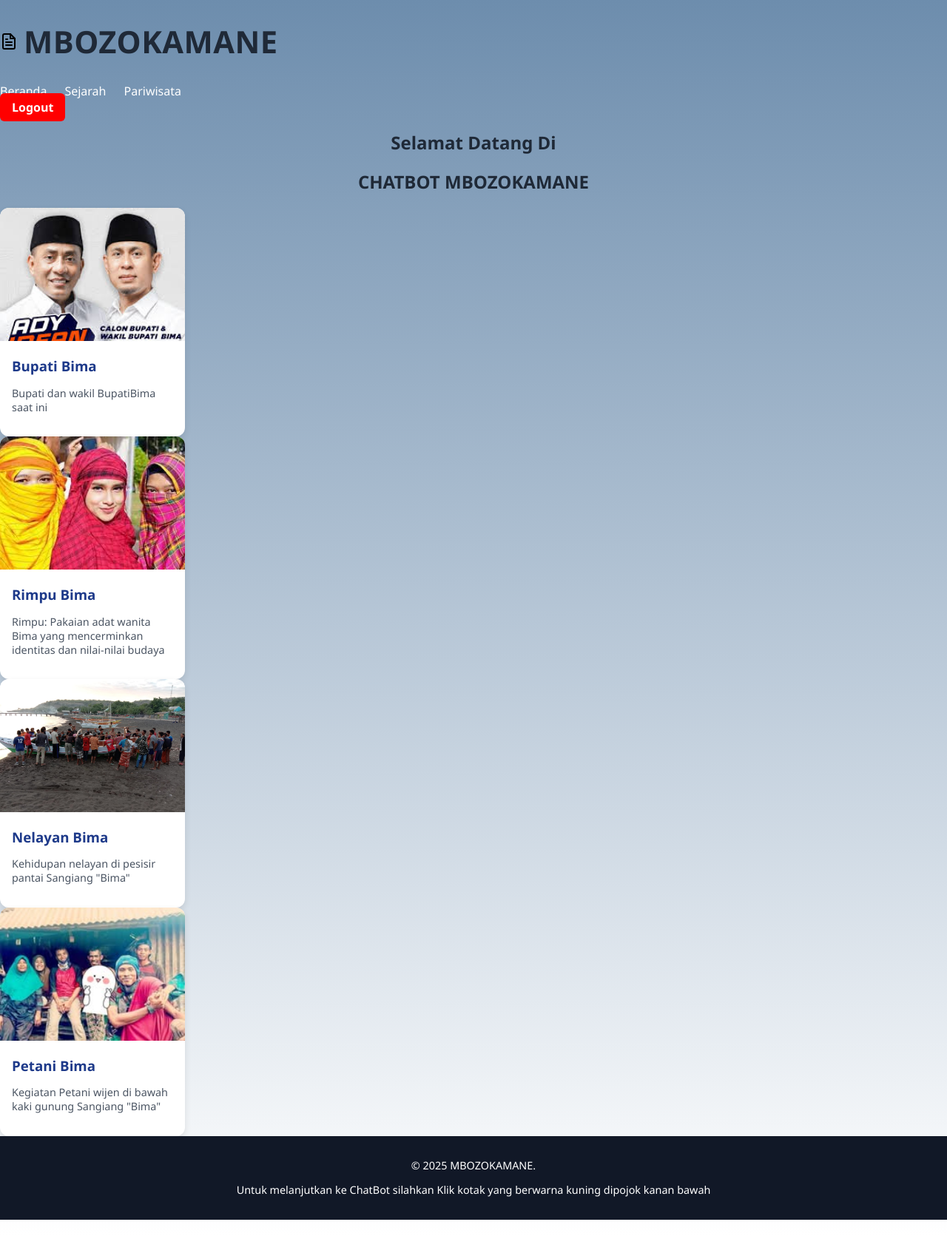
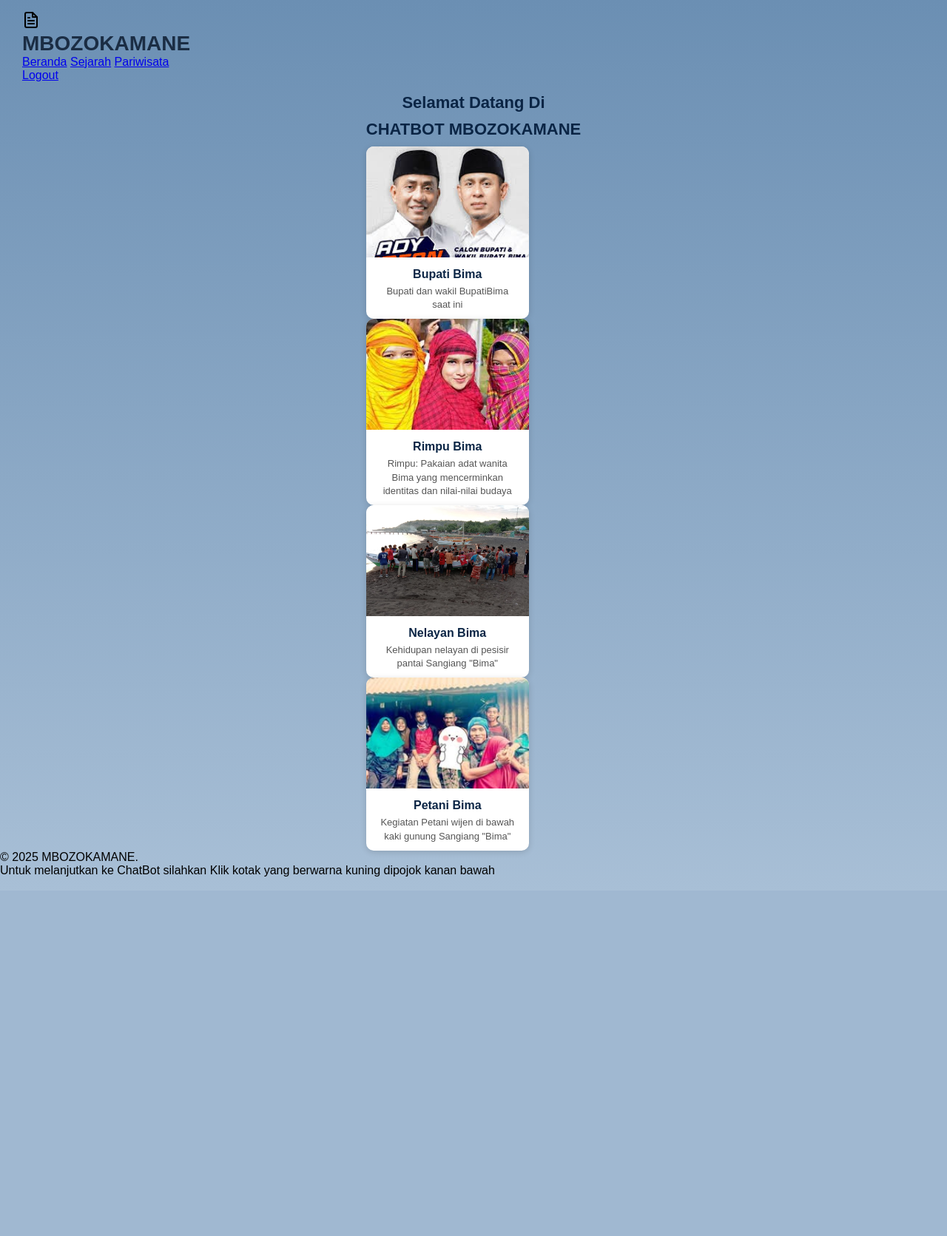
Before and after one commit to MbozoKamanee/firmansyah.github.io, a PHP site: page / in a window 1280 px wide. Shown: the whole page at 74% size. After the commit the page ends 1185 px from the top, so only its background shows below. Run offline with PHP 8.4, Linux system fonts and the light colour scheme; some libraries are stand-ins or nearby versions.

Commit message:
Update styles.css

````diff
--- a/styles.css
+++ b/styles.css
@@ -1,225 +1,152 @@
-<!DOCTYPE html>
-
-<html lang="id">
-<head>
-  <meta charset="UTF-8">
-  <meta name="viewport" content="width=device-width, initial-scale=1.0">
-  <title>MBOZOKAMANE</title>
-  <style>
-    /* === HEADER === */
-    .header {
-      background: linear-gradient(90deg, #211724, #2563eb);
-      color: white;
-      padding: 0.8rem 0;
-      box-shadow: 0 2px 6px rgba(0, 0, 0, 0.25);
-    }
-
-```
-.header-container {
-  max-width: 1200px;
-  margin: auto;
-  display: flex;
-  justify-content: space-between;
-  align-items: center;
-  padding: 0 1rem;
+/* ==== Reset dasar ==== */
+* {
+  margin: 0;
+  padding: 0;
+  box-sizing: border-box;
+  font-family: "Poppins", sans-serif;
 }
 
-.logo {
+/* ==== Background dan layout utama ==== */
+body {
+  background: linear-gradient(to bottom, #6b8fb3, #a8bfd6);
+  min-height: 100vh;
+  display: flex;
+  flex-direction: column;
+}
+
+/* ==== Header ==== */
+header {
   display: flex;
   align-items: center;
-  gap: 8px;
-  font-weight: 700;
-  font-size: 1.3rem;
-  letter-spacing: 0.5px;
+  justify-content: space-between;
+  padding: 15px 30px;
+  background-color: transparent;
 }
 
-/* === NAVIGATION === */
-.main-nav {
-  display: flex;
-  align-items: center;
-  gap: 1.5rem;
+header h1 {
+  font-size: 28px;
+  font-weight: 700;
+  color: #1b2d44;
 }
 
-.nav-link {
-  color: #ffffff;
-  text-decoration: none;
-  font-weight: 500;
-  font-size: 1rem;
-  transition: color 0.3s ease;
+nav ul {
+  list-style: none;
+  display: flex;
+  gap: 25px;
 }
 
-.nav-link:hover {
-  color: #ffeb3b;
+nav ul li a {
+  text-decoration: none;
+  color: #1b2d44;
+  font-weight: 500;
+  transition: 0.2s;
 }
 
-/* === LOGOUT BUTTON === */
-.logout-button {
-  background: #ff0000;
-  color: white;
-  border: none;
-  padding: 0.5rem 1rem;
-  border-radius: 6px;
-  font-weight: 600;
-  text-decoration: none;
-  cursor: pointer;
-  transition: background 0.3s ease;
+nav ul li a:hover {
+  color: #ff5722;
 }
 
-.logout-button:hover {
-  background: #cc0000;
+/* ==== Tombol Logout ==== */
+.logout-btn {
+  background-color: #ff3b3b;
+  color: #fff;
+  border: none;
+  padding: 6px 14px;
+  border-radius: 6px;
+  cursor: pointer;
+  font-weight: 500;
+  margin-left: 10px;
+  transition: background-color 0.3s ease;
 }
 
-/* === BODY CONTENT === */
-body {
-  margin: 0;
-  font-family: "Segoe UI", Arial, sans-serif;
-  background: linear-gradient(to bottom, #6d8dad, #ffffff);
+.logout-btn:hover {
+  background-color: #d62828;
 }
 
-h1, h2 {
-  text-align: center;
-  color: #1f2937;
-}
-
-.content {
-  max-width: 1200px;
-  margin: 2rem auto;
+/* ==== Bagian konten utama ==== */
+.main-content {
+  flex: 1;
+  display: flex;
+  justify-content: center;
+  align-items: center;
+  flex-direction: column;
   text-align: center;
 }
 
-.card-container {
-  display: grid;
-  grid-template-columns: repeat(auto-fit, minmax(250px, 1fr));
-  gap: 1.5rem;
-  justify-items: center;
+.main-content h2 {
+  font-size: 22px;
+  color: #0b2545;
+  margin-bottom: 10px;
+}
+
+.main-content h1 {
+  font-size: 28px;
+  font-weight: 700;
+  color: #0b2545;
+}
+
+/* ==== Kartu di sisi kiri ==== */
+.sidebar {
+  position: absolute;
+  top: 100px;
+  left: 15px;
+  display: flex;
+  flex-direction: column;
+  gap: 20px;
 }
 
 .card {
   background: #fff;
-  border-radius: 12px;
-  box-shadow: 0 4px 10px rgba(0,0,0,0.1);
+  border-radius: 10px;
+  box-shadow: 0 2px 8px rgba(0,0,0,0.15);
   overflow: hidden;
-  width: 250px;
-  transition: transform 0.3s;
-}
-
-.card:hover {
-  transform: translateY(-5px);
+  width: 220px;
 }
 
 .card img {
   width: 100%;
-  height: 180px;
+  height: 150px;
   object-fit: cover;
 }
 
 .card-content {
-  padding: 1rem;
-  text-align: left;
+  padding: 10px 15px;
 }
 
 .card-content h3 {
-  margin: 0;
-  color: #1e3a8a;
+  font-size: 16px;
+  color: #0b2545;
+  margin-bottom: 5px;
 }
 
 .card-content p {
-  color: #4b5563;
-  font-size: 0.9rem;
+  font-size: 13px;
+  color: #555;
+  line-height: 1.4;
 }
 
-/* === FOOTER === */
-footer {
-  background: #111827;
-  color: white;
-  text-align: center;
-  padding: 1rem;
-  font-size: 0.9rem;
+/* ==== Chatbot Widget ==== */
+.chatbot-container {
+  position: fixed;
+  bottom: 20px;
+  right: 20px;
 }
 
-/* === RESPONSIVE === */
+/* ==== Responsif ==== */
 @media (max-width: 768px) {
-  .header-container {
+  header {
     flex-direction: column;
     gap: 10px;
   }
 
-  .main-nav {
-    flex-direction: column;
-    gap: 10px;
+  .sidebar {
+    position: relative;
+    flex-direction: row;
+    justify-content: center;
+    flex-wrap: wrap;
   }
 
-  .nav-link,
-  .logout-button {
-    font-size: 14px;
+  .card {
+    width: 150px;
   }
 }
-```
-
-  </style>
-</head>
-<body>
-  <!-- HEADER -->
-  <header class="header">
-    <div class="header-container">
-      <div class="logo">📄 MBOZOKAMANE</div>
-      <nav class="main-nav">
-        <a href="#" class="nav-link">Beranda</a>
-        <a href="#" class="nav-link">Sejarah</a>
-        <a href="#" class="nav-link">Pariwisata</a>
-        <a href="#" class="logout-button">Logout</a>
-      </nav>
-    </div>
-  </header>
-
-  <!-- CONTENT -->
-
-  <div class="content">
-    <h2>Selamat Datang Di</h2>
-    <h1>CHATBOT MBOZOKAMANE</h1>
-
-```
-<div class="card-container">
-  <div class="card">
-    <img src="bupati.jpg" alt="Bupati Bima">
-    <div class="card-content">
-      <h3>Bupati Bima</h3>
-      <p>Bupati dan wakil Bupati Bima saat ini</p>
-    </div>
-  </div>
-
-  <div class="card">
-    <img src="rimpubima.jpg" alt="Rimpu Bima">
-    <div class="card-content">
-      <h3>Rimpu Bima</h3>
-      <p>Pakaian adat wanita Bima yang mencerminkan identitas dan nilai-nilai budaya.</p>
-    </div>
-  </div>
-
-  <div class="card">
-    <img src="nelayan.jpg" alt="Nelayan Bima">
-    <div class="card-content">
-      <h3>Nelayan Bima</h3>
-      <p>Kehidupan nelayan di pesisir pantai Sangiang “Bima”.</p>
-    </div>
-  </div>
-
-  <div class="card">
-    <img src="petani.jpg" alt="Petani Bima">
-    <div class="card-content">
-      <h3>Petani Bima</h3>
-      <p>Kegiatan petani wijen di bawah kaki gunung Sangiang “Bima”.</p>
-    </div>
-  </div>
-</div>
-```
-
-  </div>
-
-  <!-- FOOTER -->
-
-  <footer>
-    © 2025 MBOZOKAMANE
-  </footer>
-</body>
-</html>
````
